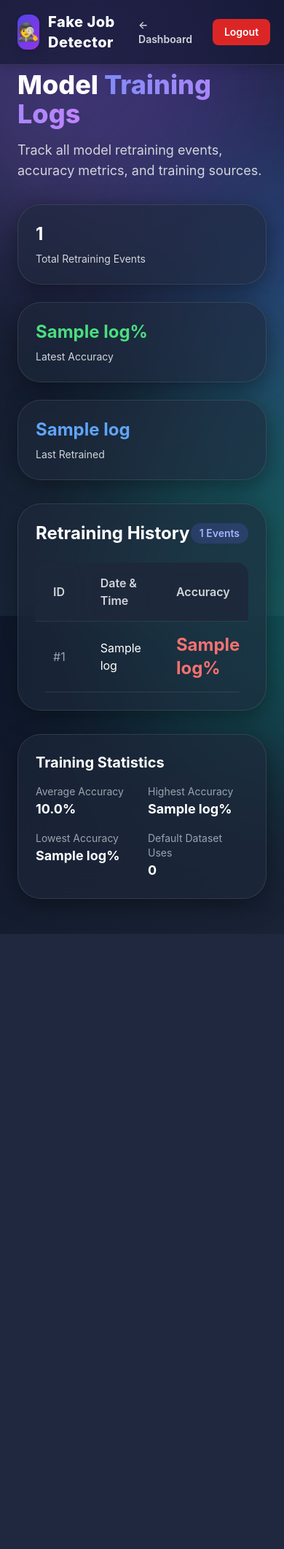
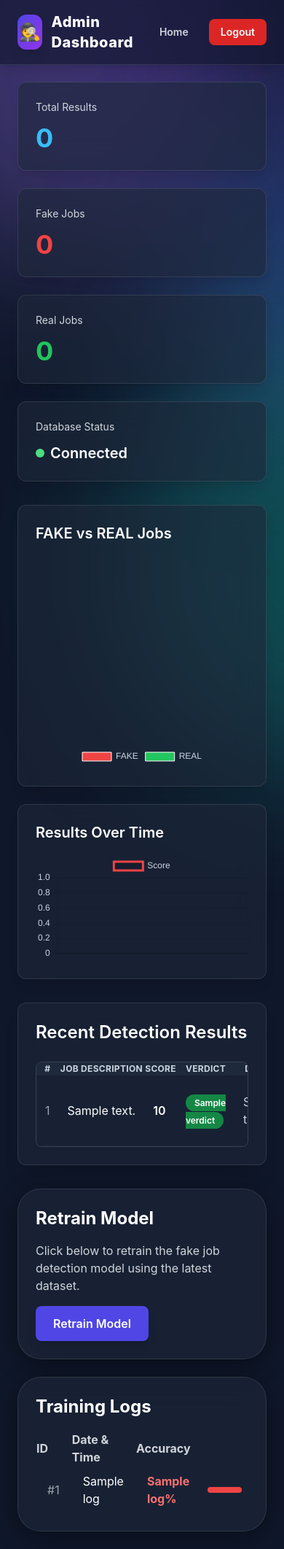
Before and after one commit to danny11032901/fake-job-detection-individual, a Flask app: template Milestone 3/Frontend/templates/retrain_logs.html in a window 390 px wide. Shown: the whole page at 73% size. Before the commit the page ends 1280 px from the top, so only its background shows below. Run offline with Flask 3, Linux system fonts and the light colour scheme; the template is opened without the code that fills it: most values are stand-ins (such as "Sample title", 1, 10 or a date in 2020); some libraries are stand-ins or nearby versions.

Commit message:
new changes on dashboard

```diff
--- a/Milestone 3/Frontend/app.py
+++ b/Milestone 3/Frontend/app.py
@@ -1,13 +1,18 @@
-from flask import Flask, render_template, request, redirect, url_for, session
+from flask import Flask, render_template, request, redirect, url_for, session, flash
 import sqlite3
 from datetime import datetime
 import os
+import pandas as pd
+import pickle
+from sklearn.model_selection import train_test_split
+from sklearn.ensemble import RandomForestClassifier
 
 app = Flask(__name__)
 app.secret_key = "supersecretkey123"
 
 BASE_DIR = os.path.dirname(os.path.abspath(__file__))
 DB_PATH = os.path.join(BASE_DIR, "analysis.db")
+MODEL_FILE = os.path.join(BASE_DIR, "model.pkl")
 
 # ---------- Initialize Database ----------
 def init_db():
@@ -27,6 +32,18 @@ def init_db():
 
 init_db()
 
+# ---------- Helper Functions ----------
+def load_model():
+    if os.path.exists(MODEL_FILE):
+        with open(MODEL_FILE, "rb") as f:
+            return pickle.load(f)
+    else:
+        return RandomForestClassifier()
+
+def save_model(model):
+    with open(MODEL_FILE, "wb") as f:
+        pickle.dump(model, f)
+
 # ---------- Routes ----------
 @app.route("/")
 def index():
@@ -38,9 +55,12 @@ def analyze():
     if not desc:
         return render_template("index.html", error="Job description cannot be empty")
 
-    # Scoring logic
-    score = min(len(desc) % 100 + 10, 100)
-    verdict = "FAKE" if score > 50 else "REAL"
+    # Load model
+    model = load_model()
+    # Use length as simple feature
+    X_test = [[len(desc)]]
+    score_pred = model.predict(X_test)[0] if hasattr(model, "predict") else 0
+    verdict = "FAKE" if score_pred == 1 else "REAL"
     created_at = datetime.now().strftime("%Y-%m-%d %H:%M:%S")
 
     # Save to DB
@@ -48,7 +68,7 @@ def analyze():
     c = conn.cursor()
     c.execute(
         "INSERT INTO analysis (job_description, score, verdict, created_at) VALUES (?, ?, ?, ?)",
-        (desc, score, verdict, created_at)
+        (desc, int(score_pred*100), verdict, created_at)
     )
     conn.commit()
     conn.close()
@@ -57,7 +77,7 @@ def analyze():
         "result.html",
         job_description=desc,
         verdict=verdict,
-        confidence=score,
+        confidence=int(score_pred*100),
         created_at=created_at
     )
 
@@ -88,18 +108,48 @@ def admin_dashboard():
     rows = c.fetchall()
     conn.close()
 
-    # Convert rows to dicts
-    results = []
-    for r in rows:
-        results.append({
-            "id": r[0],
-            "job_description": r[1],
-            "score": r[2],
-            "verdict": r[3],
-            "created_at": r[4] or ""
-        })
+    results = [{"id": r[0], "job_description": r[1], "score": r[2], "verdict": r[3], "created_at": r[4] or ""} for r in rows]
+    return render_template("admin_dashboard.html", results=results)
 
-    return render_template("admin_dashboard.html", results=results)
+# ---------- Retrain Model Route ----------
+@app.route("/admin/retrain", methods=["POST"])
+def retrain_model():
+    if "admin" not in session:
+        return redirect(url_for("admin_login"))
+
+    if "dataset" not in request.files:
+        flash("No dataset uploaded")
+        return redirect(url_for("admin_dashboard"))
+
+    file = request.files["dataset"]
+    if file.filename == "":
+        flash("No file selected")
+        return redirect(url_for("admin_dashboard"))
+
+    try:
+        df = pd.read_csv(file)
+        if "job_description" not in df.columns or "label" not in df.columns:
+            flash("Dataset must have 'job_description' and 'label' columns")
+            return redirect(url_for("admin_dashboard"))
+
+        # Simple feature: length of job description
+        df["length"] = df["job_description"].apply(len)
+        X = df[["length"]]
+        y = df["label"]  # 1=FAKE, 0=REAL
+
+        X_train, X_test, y_train, y_test = train_test_split(X, y, test_size=0.2, random_state=42)
+        model = RandomForestClassifier(n_estimators=100, random_state=42)
+        model.fit(X_train, y_train)
+
+        acc = round(model.score(X_test, y_test)*100,2)
+
+        save_model(model)
+        flash(f"Model retrained successfully! Accuracy: {acc}%")
+        return redirect(url_for("admin_dashboard"))
+
+    except Exception as e:
+        flash(f"Error retraining model: {str(e)}")
+        return redirect(url_for("admin_dashboard"))
 
 @app.route("/history")
 def history():
--- a/Milestone 3/Frontend/templates/retrain_logs.html
+++ b/Milestone 3/Frontend/templates/retrain_logs.html
@@ -1,286 +1,214 @@
-<!doctype html>
+<!DOCTYPE html>
 <html lang="en" class="h-full bg-slate-900">
 <head>
   <meta charset="UTF-8" />
   <meta name="viewport" content="width=device-width,initial-scale=1" />
-  <title>Training Logs - Fake Job Detector</title>
+  <title>Admin Dashboard — Fake Job Detector</title>
   <script src="https://cdn.tailwindcss.com"></script>
+  <script src="https://cdn.jsdelivr.net/npm/chart.js"></script>
+  <script src="https://cdn.jsdelivr.net/npm/alpinejs@3.x.x/dist/cdn.min.js" defer></script>
+
   <style>
-    html, body {
-      height: 100%;
-      margin: 0;
-      font-family: 'Inter', sans-serif;
-      background: linear-gradient(135deg, #0f172a 0%, #1e293b 100%);
-      color: white;
-    }
+    html, body { height: 100%; margin:0; font-family:'Inter',sans-serif; color:white; }
+    .blob { position: fixed; border-radius:50%; opacity:0.35; filter:blur(100px); animation: float 25s infinite alternate ease-in-out, morph 40s infinite alternate ease-in-out; z-index:0; pointer-events:none;}
+    .blob1 { width:500px;height:500px;background:linear-gradient(45deg,#a78bfa,#7c3aed);top:-150px;left:-150px;}
+    .blob2 { width:400px;height:400px;background:linear-gradient(45deg,#60a5fa,#2563eb);top:200px;left:60%;}
+    .blob3 { width:550px;height:550px;background:linear-gradient(45deg,#14b8a6,#0d9488);top:60%;left:40%;}
+    @keyframes float{0%{transform:translate3d(0,0,0) scale(1);}50%{transform:translate3d(50px,-30px,0) scale(1.1);}100%{transform:translate3d(-30px,60px,0) scale(0.95);}}
+    @keyframes morph{0%{border-radius:40% 60% 60% 40% / 55% 40% 60% 45%;}50%{border-radius:55% 45% 50% 50% / 45% 60% 40% 55%;}100%{border-radius:40% 60% 60% 40% / 55% 40% 60% 45%;}}
 
-    .blob {
-      position: fixed;
-      border-radius: 50%;
-      opacity: 0.35;
-      filter: blur(100px);
-      animation: float 25s infinite alternate ease-in-out, morph 40s infinite alternate ease-in-out;
-      z-index: 0;
-      pointer-events: none;
-    }
+    .glass { background: rgba(30,41,59,0.6); backdrop-filter: blur(20px); border:1px solid rgba(255,255,255,0.1); border-radius: 2rem; box-shadow:0 8px 32px rgba(0,0,0,0.4);}
+    .fade-in { animation: fadeIn 0.8s ease-in-out;}
+    @keyframes fadeIn { from{opacity:0;transform:translateY(10px);} to{opacity:1;transform:translateY(0);} }
+    .table-scroll { max-height:400px; overflow-y:auto; }
 
-    .blob1 { width: 500px; height: 500px; background: linear-gradient(45deg, #a78bfa, #7c3aed); top: -150px; left: -150px; animation-delay: 0s; }
-    .blob2 { width: 400px; height: 400px; background: linear-gradient(45deg, #60a5fa, #2563eb); top: 200px; left: 60%; animation-delay: 3s; }
-    .blob3 { width: 550px; height: 550px; background: linear-gradient(45deg, #14b8a6, #0d9488); top: 60%; left: 40%; animation-delay: 6s; }
-
-    @keyframes float {
-      0% { transform: translate3d(0,0,0) scale(1); }
-      50% { transform: translate3d(50px,-30px,0) scale(1.1); }
-      100% { transform: translate3d(-30px,60px,0) scale(0.95); }
-    }
-
-    @keyframes morph {
-      0% { border-radius: 40% 60% 60% 40% / 55% 40% 60% 45%; }
-      50% { border-radius: 55% 45% 50% 50% / 45% 60% 40% 55%; }
-      100% { border-radius: 40% 60% 60% 40% / 55% 40% 60% 45%; }
-    }
-
-    .glass {
-      background: rgba(30, 41, 59, 0.6);
-      backdrop-filter: blur(20px);
-      border: 1px solid rgba(255,255,255,0.1);
-      border-radius: 2rem;
-      box-shadow: 0 8px 32px rgba(0,0,0,0.4);
-    }
-
-    .nav-scrolled {
-      background: rgba(15, 23, 42, 0.95);
-      backdrop-filter: blur(20px);
-      box-shadow: 0 4px 20px rgba(0,0,0,0.3);
-    }
-
-    table {
-      width: 100%;
-      border-collapse: collapse;
-    }
-    th, td {
-      padding: 1rem;
-      text-align: left;
-      border-bottom: 1px solid rgba(255,255,255,0.1);
-    }
-    th {
-      background: rgba(30,41,59,0.8);
-      backdrop-filter: blur(10px);
-      position: sticky;
-      top: 0;
-      font-weight: 600;
-    }
-
-    .accuracy-badge {
-      padding: 0.25rem 0.75rem;
-      border-radius: 9999px;
-      font-size: 0.875rem;
-      font-weight: 600;
-    }
-    .accuracy-high { background: rgba(34, 197, 94, 0.2); color: #86efac; }
-    .accuracy-medium { background: rgba(245, 158, 11, 0.2); color: #fdba74; }
-    .accuracy-low { background: rgba(239, 68, 68, 0.2); color: #fca5a5; }
+    .accuracy-badge { padding:0.25rem 0.75rem; border-radius:9999px; font-size:0.875rem; font-weight:600;}
+    .accuracy-high { background: rgba(34,197,94,0.2); color:#86efac;}
+    .accuracy-medium { background: rgba(245,158,11,0.2); color:#fdba74;}
+    .accuracy-low { background: rgba(239,68,68,0.2); color:#fca5a5;}
   </style>
 </head>
-<body class="h-full relative overflow-hidden">
 
+<body class="h-full relative overflow-hidden fade-in">
+
+  <!-- Floating blobs -->
   <div class="blob blob1"></div>
   <div class="blob blob2"></div>
   <div class="blob blob3"></div>
 
+  <!-- NAV -->
   <nav id="mainNav" class="fixed top-0 left-0 right-0 z-50 backdrop-blur-xl bg-slate-900/60 border-b border-white/10 shadow-lg transition-all duration-300">
     <div class="max-w-7xl mx-auto px-6 py-4 flex justify-between items-center">
       <div class="flex items-center gap-3 cursor-default select-none">
         <div class="w-12 h-12 rounded-xl bg-gradient-to-br from-indigo-600 to-purple-600 flex items-center justify-center text-2xl drop-shadow-lg">🕵️</div>
-        <span class="text-xl font-extrabold tracking-wide text-white">Fake Job Detector</span>
+        <span class="text-xl font-extrabold tracking-wide text-white">Admin Dashboard</span>
       </div>
       <div class="flex gap-3 items-center">
-        <a href="/admin_dashboard" class="px-4 py-2 text-sm font-semibold rounded-lg text-gray-300 hover:text-white hover:bg-white/10 active:scale-95 transition">← Dashboard</a>
-        <a href="/logout" class="px-4 py-2 text-sm font-semibold rounded-lg bg-red-600 hover:bg-red-700 text-white active:scale-95 transition">Logout</a>
+        <a href="/" class="px-4 py-2 text-sm font-semibold rounded-lg text-gray-300 hover:text-white hover:bg-white/10 active:scale-95 transition">Home</a>
+        <a href="/admin_logout" class="px-4 py-2 text-sm font-semibold rounded-lg bg-red-600 hover:bg-red-700 text-white active:scale-95 transition">Logout</a>
       </div>
     </div>
   </nav>
 
-  <div class="pt-24 pb-12 max-w-7xl mx-auto px-6 relative z-10">
+  <main class="max-w-7xl mx-auto p-6 pt-28 space-y-8 relative z-10">
 
-    <div class="mb-8">
-      <h1 class="text-4xl lg:text-5xl font-extrabold mb-4">
-        Model <span class="bg-gradient-to-r from-indigo-400 to-purple-400 bg-clip-text text-transparent">Training Logs</span>
-      </h1>
-      <p class="text-gray-300 text-lg">
-        Track all model retraining events, accuracy metrics, and training sources.
-      </p>
-    </div>
+    <!-- JOB ANALYTICS CARDS -->
+    <section class="grid grid-cols-1 md:grid-cols-4 gap-6">
 
-    <div class="grid grid-cols-1 md:grid-cols-3 gap-6 mb-8">
-      <div class="glass p-6">
-        <div class="text-2xl font-bold text-white mb-2">{{ logs|length }}</div>
-        <p class="text-gray-300 text-sm">Total Retraining Events</p>
+      <div class="glass p-6 rounded-xl shadow-lg hover:scale-[1.02] transition">
+        <h3 class="text-sm text-gray-300">Total Results</h3>
+        <p class="text-4xl font-bold mt-3 text-sky-400" id="total-results">0</p>
       </div>
-      <div class="glass p-6">
-        <div class="text-2xl font-bold text-green-400 mb-2">
-          {% if logs %}
-            {{ logs[0][1] }}%
-          {% else %}
-            N/A
-          {% endif %}
+      <div class="glass p-6 rounded-xl shadow-lg hover:scale-[1.02] transition">
+        <h3 class="text-sm text-gray-300">Fake Jobs</h3>
+        <p class="text-4xl font-bold mt-3 text-red-500" id="fake-count">0</p>
+      </div>
+      <div class="glass p-6 rounded-xl shadow-lg hover:scale-[1.02] transition">
+        <h3 class="text-sm text-gray-300">Real Jobs</h3>
+        <p class="text-4xl font-bold mt-3 text-green-500" id="real-count">0</p>
+      </div>
+      <div class="glass p-6 rounded-xl shadow-lg hover:scale-[1.02] transition">
+        <h3 class="text-sm text-gray-300">Database Status</h3>
+        <div class="flex items-center gap-2 mt-3">
+          <div class="w-3 h-3 rounded-full bg-green-400" id="db-status"></div>
+          <p class="text-xl font-semibold" id="db-text">Connected</p>
         </div>
-        <p class="text-gray-300 text-sm">Latest Accuracy</p>
       </div>
-      <div class="glass p-6">
-        <div class="text-2xl font-bold text-blue-400 mb-2">
-          {% if logs %}
-            {{ logs[0][4] }}
-          {% else %}
-            N/A
-          {% endif %}
-        </div>
-        <p class="text-gray-300 text-sm">Last Retrained</p>
+    </section>
+
+    <!-- JOB CHARTS -->
+    <section class="grid grid-cols-1 md:grid-cols-2 gap-6">
+      <div class="glass p-6 rounded-xl shadow-lg">
+        <h3 class="text-xl font-semibold mb-4">FAKE vs REAL Jobs</h3>
+        <canvas id="verdictChart"></canvas>
       </div>
-    </div>
+      <div class="glass p-6 rounded-xl shadow-lg">
+        <h3 class="text-xl font-semibold mb-4">Results Over Time</h3>
+        <canvas id="resultsTimeChart"></canvas>
+      </div>
+    </section>
 
-    <div class="glass p-6 mb-8">
-      <div class="flex justify-between items-center mb-6">
-        <h2 class="text-2xl font-bold text-white">Retraining History</h2>
-        <span class="px-3 py-1 rounded-full bg-indigo-500/20 text-indigo-300 text-sm font-semibold">
-          {{ logs|length }} Events
-        </span>
-      </div>
-
-      <div class="overflow-x-auto rounded-2xl">
+    <!-- RECENT DETECTIONS -->
+    <section class="glass p-6 rounded-xl shadow-xl">
+      <h2 class="text-2xl font-semibold mb-6">Recent Detection Results</h2>
+      <div class="table-scroll overflow-x-auto rounded-lg border border-slate-700">
         <table>
-          <thead>
-            <tr class="text-left text-gray-300">
-              <th class="py-4 px-6">ID</th>
-              <th class="py-4 px-6">Date & Time</th>
-              <th class="py-4 px-6">Accuracy</th>
-              <th class="py-4 px-6">Training Source</th>
-              <th class="py-4 px-6">Model Size</th>
-              <th class="py-4 px-6">Status</th>
+          <thead class="bg-slate-800 text-slate-300 text-xs uppercase tracking-wide sticky top-0">
+            <tr>
+              <th>#</th>
+              <th>Job Description</th>
+              <th>Score</th>
+              <th>Verdict</th>
+              <th>Details</th>
+              <th>Created At</th>
+              <th>View</th>
             </tr>
           </thead>
           <tbody>
-            {% for log in logs %}
-            <tr class="hover:bg-white/5 transition">
-              <td class="py-4 px-6 text-gray-400">#{{ log[0] }}</td>
-              <td class="py-4 px-6 text-white">{{ log[4] }}</td>
-              <td class="py-4 px-6">
-                <div class="flex items-center gap-3">
-                  <span class="text-2xl font-bold {% if log[1] >= 90 %}text-green-400{% elif log[1] >= 80 %}text-yellow-400{% else %}text-red-400{% endif %}">
-                    {{ log[1] }}%
+            {% if results %}
+              {% for r in results %}
+              <tr class="border-b border-slate-800 hover:bg-slate-800/50 transition">
+                <td class="p-3 text-gray-400">{{ loop.index }}</td>
+                <td class="p-3 max-w-lg"><p class="truncate">{{ r.job_description }}</p></td>
+                <td class="p-3 font-semibold">{{ r.score }}</td>
+                <td class="p-3">
+                  <span class="px-3 py-1 rounded-full text-xs font-semibold {% if r.verdict=='FAKE' %}bg-red-600/80 text-white{% else %}bg-green-600/80 text-white{% endif %}">
+                    {{ r.verdict }}
                   </span>
-                  <div class="w-20 h-2 bg-gray-700 rounded-full overflow-hidden">
-                    <div class="h-full {% if log[1] >= 90 %}bg-green-500{% elif log[1] >= 80 %}bg-yellow-500{% else %}bg-red-500{% endif %}"
-                         style="width: {{ log[1] }}%"></div>
-                  </div>
-                </div>
-              </td>
-              <td class="py-4 px-6">
-                <span class="px-3 py-1 rounded-full {% if 'default' in log[2].lower() %}bg-green-500/20 text-green-300{% else %}bg-yellow-500/20 text-yellow-300{% endif %} text-sm">
-                  {{ log[2] }}
-                </span>
-              </td>
-              <td class="py-4 px-6 text-gray-300">{{ log[3] }}</td>
-              <td class="py-4 px-6">
-                {% if log[1] >= 90 %}
-                <span class="accuracy-badge accuracy-high">Excellent</span>
-                {% elif log[1] >= 80 %}
-                <span class="accuracy-badge accuracy-medium">Good</span>
-                {% else %}
-                <span class="accuracy-badge accuracy-low">Needs Improvement</span>
-                {% endif %}
-              </td>
-            </tr>
+                </td>
+                <td class="p-3 text-gray-300">{{ r.details }}</td>
+                <td class="p-3 text-gray-400">{{ r.created_at }}</td>
+                <td class="p-3 text-sky-400"><a href="/admin/result/{{ r.id }}" class="hover:underline">Open</a></td>
+              </tr>
+              {% endfor %}
             {% else %}
-            <tr>
-              <td colspan="6" class="py-8 px-6 text-center text-gray-400">
-                No retraining logs found. Retrain the model to see logs here.
-              </td>
-            </tr>
-            {% endfor %}
+              <tr><td colspan="7" class="text-center p-4 text-gray-400">No results found.</td></tr>
+            {% endif %}
           </tbody>
         </table>
       </div>
-    </div>
+    </section>
 
-    <div class="glass p-6">
-      <h3 class="text-xl font-bold text-white mb-4">Training Statistics</h3>
-      <div class="grid grid-cols-2 md:grid-cols-4 gap-4">
-        <div>
-          <p class="text-gray-400 text-sm">Average Accuracy</p>
-          <p class="text-white font-bold text-lg">
-            {% if logs %}
-              {% set total_acc = logs|sum(attribute=1) %}
-              {% set count = logs|length %}
-              {{ (total_acc / count)|round(2) }}%
-            {% else %}
-              N/A
-            {% endif %}
-          </p>
-        </div>
-        <div>
-          <p class="text-gray-400 text-sm">Highest Accuracy</p>
-          <p class="text-white font-bold text-lg">
-            {% if logs %}
-              {% set highest = logs|max(attribute=1) %}
-              {{ highest[1] }}%
-            {% else %}
-              N/A
-            {% endif %}
-          </p>
-        </div>
-        <div>
-          <p class="text-gray-400 text-sm">Lowest Accuracy</p>
-          <p class="text-white font-bold text-lg">
-            {% if logs %}
-              {% set lowest = logs|min(attribute=1) %}
-              {{ lowest[1] }}%
-            {% else %}
-              N/A
-            {% endif %}
-          </p>
-        </div>
-        <div>
-          <p class="text-gray-400 text-sm">Default Dataset Uses</p>
-          <p class="text-white font-bold text-lg">
-            {% if logs %}
-              {% set default_count = 0 %}
+    <!-- TRAINING LOGS + RETRAIN MODEL -->
+    <section class="grid grid-cols-1 md:grid-cols-2 gap-6">
+      <div class="glass p-6">
+        <h2 class="text-2xl font-bold mb-4">Retrain Model</h2>
+        <p class="text-gray-300 mb-4">Click below to retrain the fake job detection model using the latest dataset.</p>
+        <form method="POST" action="/admin/retrain">
+          <button type="submit" class="px-6 py-3 rounded-lg bg-indigo-600 hover:bg-indigo-700 font-semibold text-white shadow-lg active:scale-95 transition">Retrain Model</button>
+        </form>
+      </div>
+      <div class="glass p-6">
+        <h2 class="text-2xl font-bold mb-4">Training Logs</h2>
+        <div class="overflow-x-auto rounded-2xl max-h-96 overflow-y-auto">
+          <table>
+            <thead>
+              <tr class="text-left text-gray-300">
+                <th>ID</th>
+                <th>Date & Time</th>
+                <th>Accuracy</th>
+                <th>Training Source</th>
+                <th>Model Size</th>
+                <th>Status</th>
+              </tr>
+            </thead>
+            <tbody>
               {% for log in logs %}
-                {% if 'default' in log[2].lower() %}
-                  {% set default_count = default_count + 1 %}
-                {% endif %}
+              <tr class="hover:bg-white/5 transition">
+                <td class="py-2 px-4 text-gray-400">#{{ log[0] }}</td>
+                <td class="py-2 px-4">{{ log[4] }}</td>
+                <td class="py-2 px-4">
+                  <div class="flex items-center gap-2">
+                    <span class="font-bold {% if log[1]>=90 %}text-green-400{% elif log[1]>=80 %}text-yellow-400{% else %}text-red-400{% endif %}">{{ log[1] }}%</span>
+                    <div class="w-16 h-2 bg-gray-700 rounded-full overflow-hidden">
+                      <div class="h-full {% if log[1]>=90 %}bg-green-500{% elif log[1]>=80 %}bg-yellow-500{% else %}bg-red-500{% endif %}" style="width: {{ log[1] }}%"></div>
+                    </div>
+                  </div>
+                </td>
+                <td class="py-2 px-4">{{ log[2] }}</td>
+                <td class="py-2 px-4">{{ log[3] }}</td>
+                <td class="py-2 px-4">
+                  {% if log[1]>=90 %}<span class="accuracy-badge accuracy-high">Excellent</span>
+                  {% elif log[1]>=80 %}<span class="accuracy-badge accuracy-medium">Good</span>
+                  {% else %}<span class="accuracy-badge accuracy-low">Needs Improvement</span>{% endif %}
+                </td>
+              </tr>
+              {% else %}
+              <tr><td colspan="6" class="py-6 text-center text-gray-400">No retraining logs found.</td></tr>
               {% endfor %}
-              {{ default_count }}
-            {% else %}
-              0
-            {% endif %}
-          </p>
+            </tbody>
+          </table>
         </div>
       </div>
-    </div>
-  </div>
+    </section>
+
+  </main>
 
   <script>
-    const mainNav = document.getElementById('mainNav');
-
-    window.addEventListener('scroll', () => {
-      if (window.scrollY > 50) {
-        mainNav.classList.add('nav-scrolled');
-      } else {
-        mainNav.classList.remove('nav-scrolled');
-      }
-    });
-
     const blobs = document.querySelectorAll('.blob');
     document.addEventListener('mousemove', e => {
       const x = e.clientX / window.innerWidth;
       const y = e.clientY / window.innerHeight;
-      blobs.forEach((blob, i) => {
-        const offset = (i + 1) * 10;
-        blob.style.transform = `translate(${x*offset - offset/2}px, ${y*offset - offset/2}px)`;
-      });
+      blobs.forEach((blob,i)=>{const offset=(i+1)*10; blob.style.transform=`translate(${x*offset-offset/2}px,${y*offset-offset/2}px)`;});
     });
+    const mainNav=document.getElementById('mainNav');
+    window.addEventListener('scroll',()=>{window.scrollY>50?mainNav.classList.add('nav-scrolled'):mainNav.classList.remove('nav-scrolled');});
+
+    // Charts
+    const results = {{ results|tojson }};
+    const totalResults = results.length;
+    const fakeCount = results.filter(r=>r.verdict=='FAKE').length;
+    const realCount = results.filter(r=>r.verdict=='REAL').length;
+
+    document.getElementById('total-results').textContent=totalResults;
+    document.getElementById('fake-count').textContent=fakeCount;
+    document.getElementById('real-count').textContent=realCount;
+
+    const verdictCtx=document.getElementById('verdictChart').getContext('2d');
+    new Chart(verdictCtx,{type:'pie',data:{labels:['FAKE','REAL'],datasets:[{data:[fakeCount,realCount],backgroundColor:['#ef4444','#22c55e'],borderWidth:1}]},options:{responsive:true,plugins:{legend:{position:'bottom',labels:{color:'#cbd5e1'}}}}});
+
+    const resultsTimeCtx=document.getElementById('resultsTimeChart').getContext('2d');
+    new Chart(resultsTimeCtx,{type:'line',data:{labels:results.map(r=>r.created_at),datasets:[{label:'Score',data:results.map(r=>r.score),fill:false,borderColor:'#ef4444',tension:0.3,pointBackgroundColor:'#ef4444'}]},options:{responsive:true,plugins:{legend:{labels:{color:'#cbd5e1'}}},scales:{x:{ticks:{color:'#cbd5e1'}},y:{ticks:{color:'#cbd5e1'},beginAtZero:true}}}});
   </script>
-
 </body>
 </html>
```
Also changed, not shown: Milestone 3/Frontend/templates/admin_dashboard.html (+17 -56 lines).
